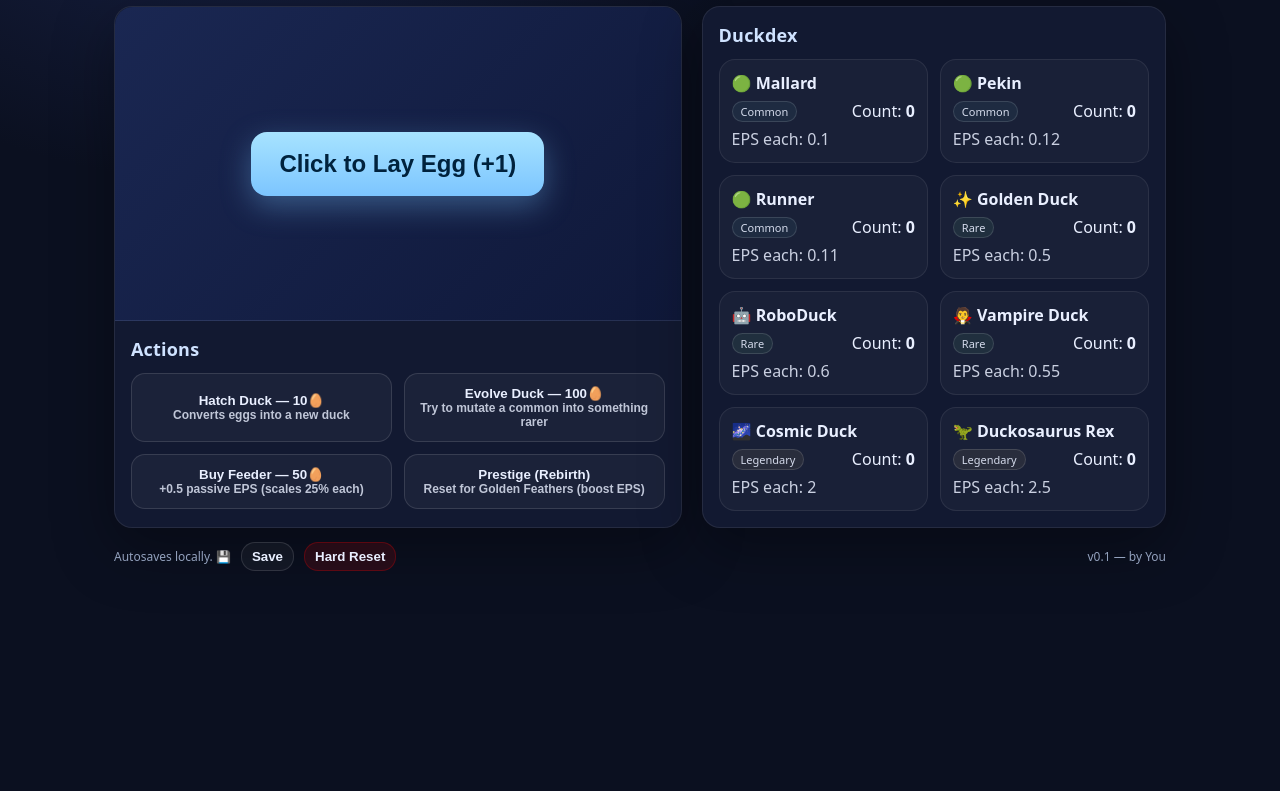
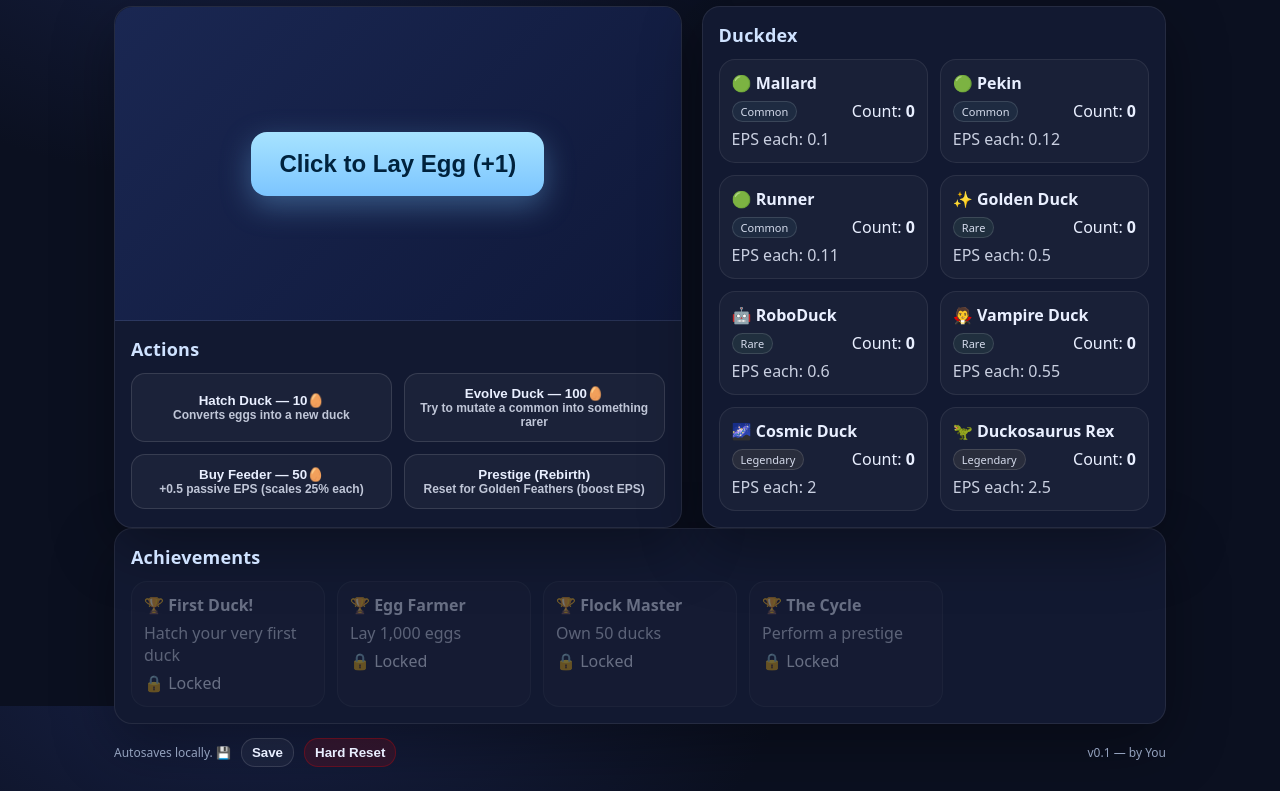
Before and after one commit to Mootube10/Duck-Evolution-Idle, a plain HTML site: page index.html in a window 1280 px wide. Shown: the part 94-885 px from the top of the page. Before the commit the page ends 800 px from the top, so only its background shows below. Drawn offline with Linux system fonts and the light colour scheme.

Commit message:
Update index.html

```diff
--- a/index.html
+++ b/index.html
@@ -95,6 +95,14 @@
         </div>
       </section>
     </main>
+
+    <section class="card">
+  <div class="body">
+    <h2>Achievements</h2>
+    <div id="achievementsList" class="dex"></div>
+  </div>
+</section>
+
 
     <footer>
       <span>Autosaves locally. 💾</span>
@@ -383,6 +391,24 @@ function unlockAchievement(a) {
   save();
   flash(`🏆 Achievement Unlocked: ${a.name}`, "good");
 }
+    const achievementsEl = document.getElementById("achievementsList");
+
+function renderAchievements() {
+  achievementsEl.innerHTML = "";
+  ACHIEVEMENTS.forEach(a => {
+    const unlocked = state.achievements[a.id];
+    const div = document.createElement("div");
+    div.className = "duck";
+    div.style.opacity = unlocked ? "1" : "0.4";
+    div.innerHTML = `
+      <div class="name">🏆 ${a.name}</div>
+      <div style="margin-top:6px;opacity:.85">${a.desc}</div>
+      <div style="margin-top:6px">${unlocked ? "✅ Unlocked" : "🔒 Locked"}</div>
+    `;
+    achievementsEl.appendChild(div);
+  });
+}
+
 
 // Hook into your game loop
 const oldTick = tick;
@@ -409,6 +435,7 @@ tick = tickWrapper;
     // Initial render
     renderStats();
     renderDex();
+    renderAchievements();
     state.lastTick = Date.now();
     tick();
   </script>
```
